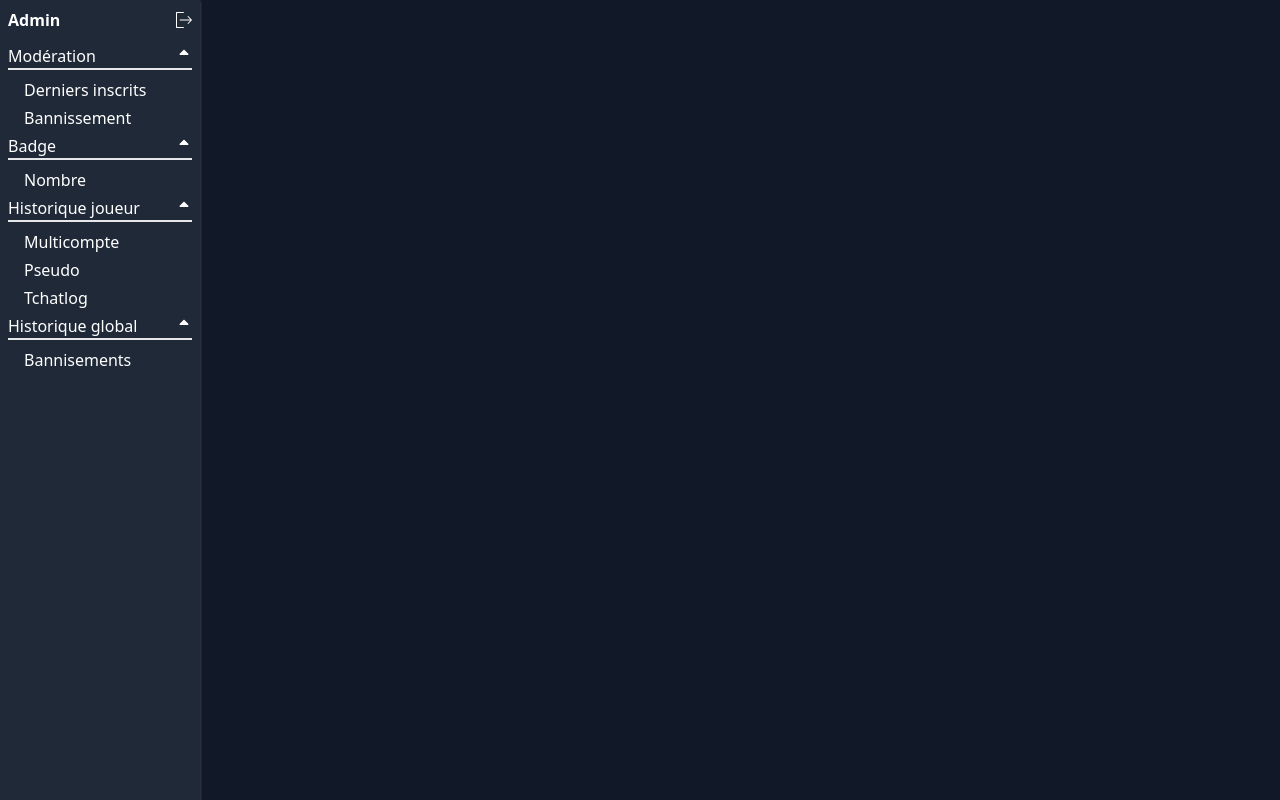
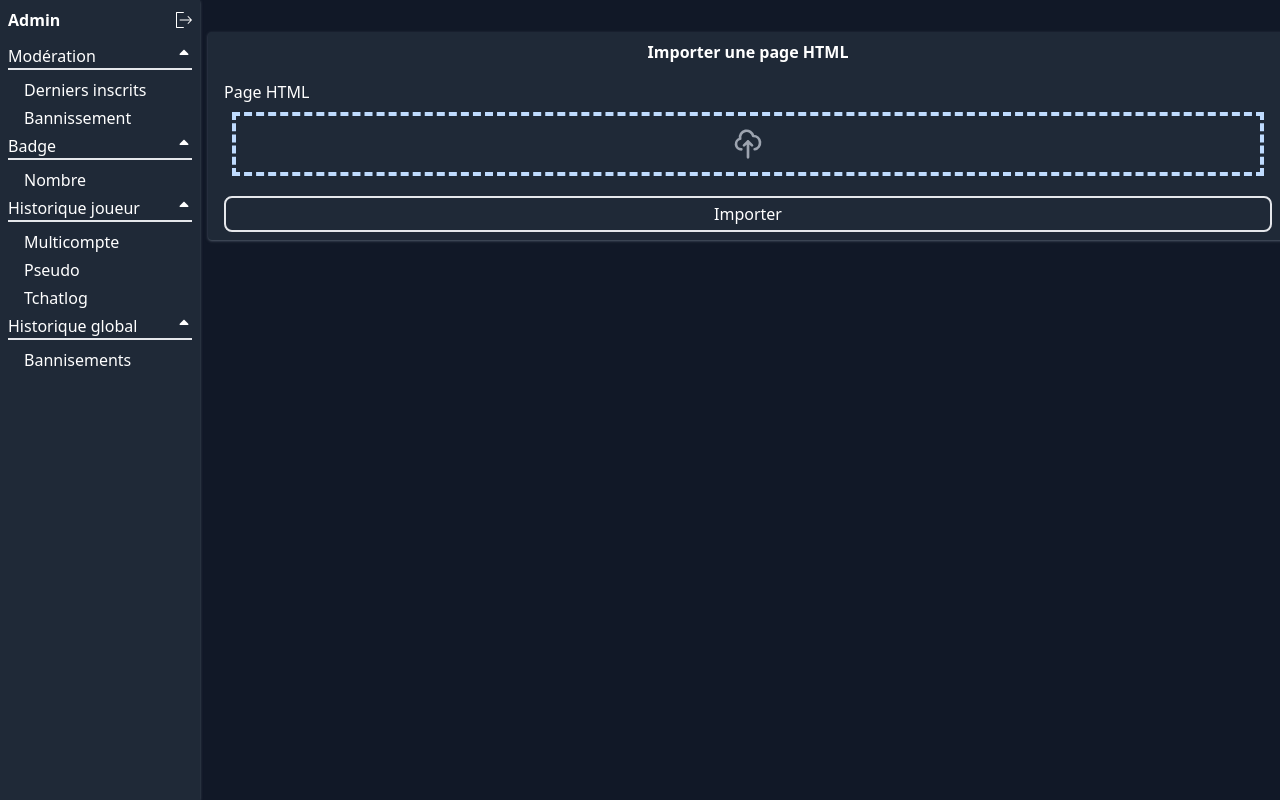
Before and after one commit to WibboOrg/WibboAdmin, a Nuxt app: page /upload/page in a window 1280 px wide. Built offline with nearby package versions, Linux system fonts and the light colour scheme.

Commit message:
feat: upload page html

```diff
--- a/src/components/TheNavbar.vue
+++ b/src/components/TheNavbar.vue
@@ -102,6 +102,11 @@ const navList = ref<INav[]>([
             {
                 link: '/upload/mp3',
                 text: 'MP3',
+                minRank: 8,
+            },
+            {
+                link: '/upload/page',
+                text: 'Page HTML',
                 minRank: 8,
             },
         ],
--- /dev/null
+++ b/src/pages/upload/page.vue
@@ -0,0 +1,55 @@
+<template>
+    <div class="grid grid-cols-1 gap-4">
+        <div class="col-span-1">
+            <BaseCard>
+                <template #title>Importer une page HTML</template>
+
+                <template #body>
+                    <form @submit.prevent="submitPost" enctype="multipart/form-data" class="grid grid-cols-1 gap-3">
+                        <div class="col-span-1">
+                            <label class="form-label">Page HTML</label>
+                            <BaseUploadFile accept="*" @upload="handleFileUpload" />
+                        </div>
+
+                        <div class="col-span-1">
+                            <BaseButton primary :loading="loading">Importer</BaseButton>
+                        </div>
+                    </form>
+                </template>
+            </BaseCard>
+        </div>
+    </div>
+</template>
+
+<script lang="ts" setup>
+const { showMessage } = useNotification()
+
+const loading = ref(false)
+const file = ref<File | null>(null)
+
+const handleFileUpload = (fileUpload: File) => (file.value = fileUpload)
+
+const submitPost = async () => {
+    if (loading.value || !file.value) return
+
+    try {
+        loading.value = true
+
+        const formData = new FormData()
+        formData.append('file', file.value)
+
+        const response = await useApiFetch<{ url: string }>('/api/v1/admin/upload-page', { body: formData, method: 'POST', headers: { 'Content-Type': 'multipart/form-data' } })
+
+        const url = response.url
+
+        showMessage({
+            message: 'Votre page HTML a été ajouté : ' + url,
+            success: true,
+        })
+    } catch (e) {
+        console.error(e)
+    }
+
+    loading.value = false
+}
+</script>
```
Also changed, not shown: 1 other file (tests, documents, lock files or other folders).
